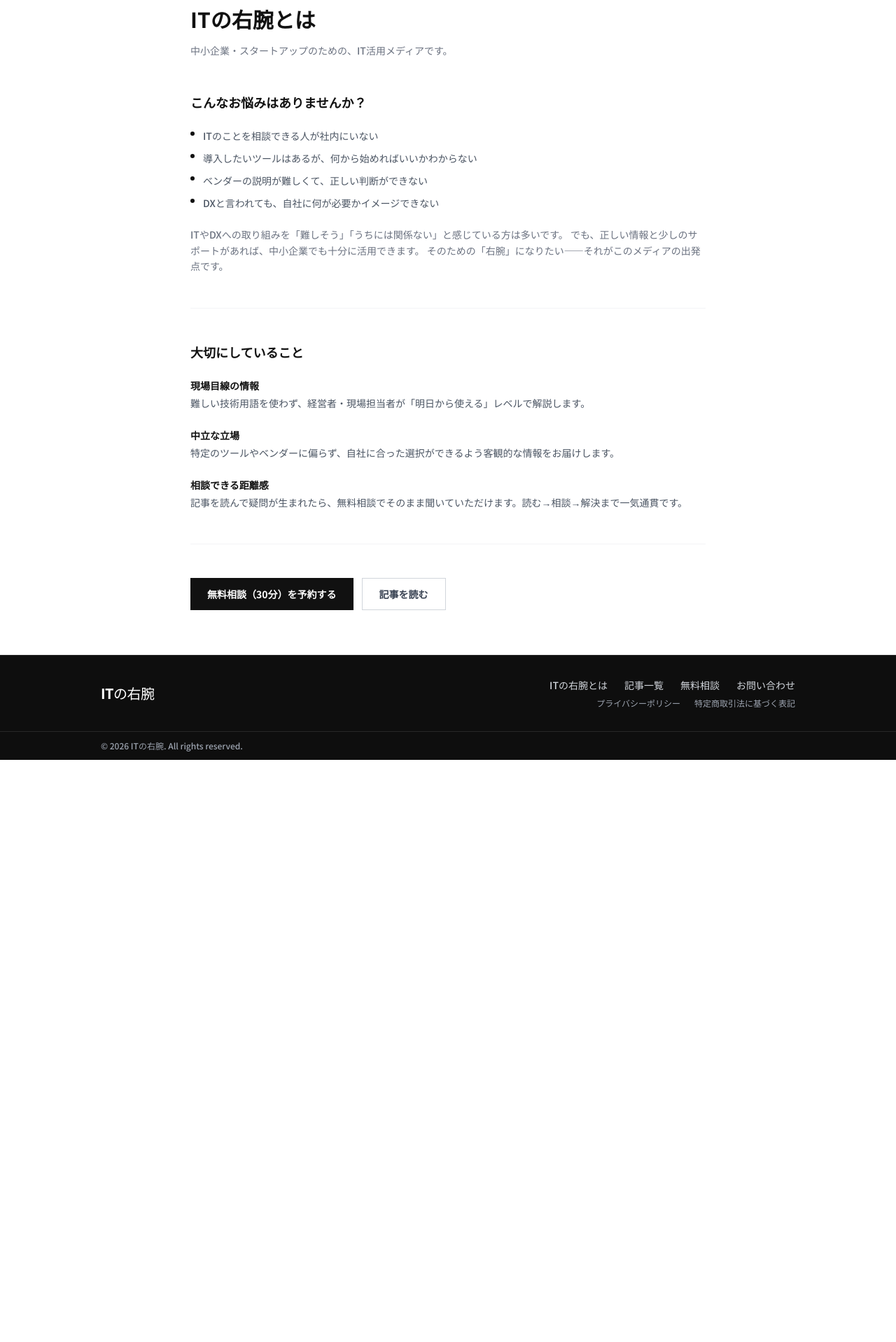
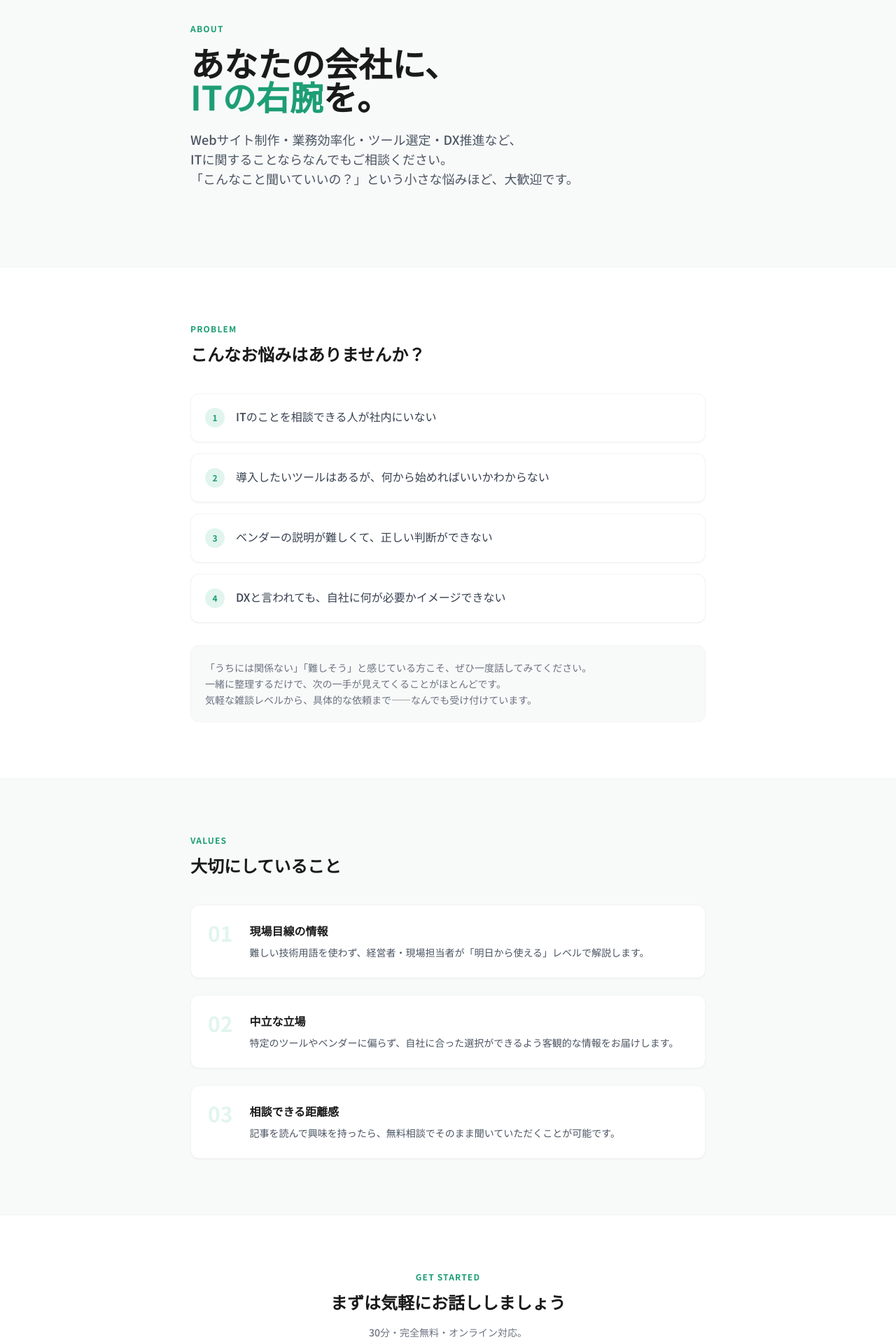
Before and after one commit to Yuto299/it-no-migiude, a Next.js app: page /concept in a window 1280 px wide. Shown: the part 160-2078 px from the top of the page at 70% size. Before the commit the page ends 1246 px from the top, so only its background shows below. Built offline with nearby package versions, Linux system fonts and the light colour scheme; no server answers.

Commit message:
fix concept up

```diff
--- a/src/app/concept/page.tsx
+++ b/src/app/concept/page.tsx
@@ -1,88 +1,155 @@
-import type { Metadata } from 'next'
-import Link from 'next/link'
+import type { Metadata } from "next";
+import Link from "next/link";
 
 export const metadata: Metadata = {
-  title: 'ITの右腕とは',
-  description: '中小企業・スタートアップのDX推進を支援するITメディア「ITの右腕」のコンセプトと想いをご紹介します。',
-}
+  title: "ITの右腕とは",
+  description:
+    "中小企業・スタートアップのDX推進を支援するITメディア「ITの右腕」のコンセプトと想いをご紹介します。",
+};
 
 const PROBLEMS = [
-  'ITのことを相談できる人が社内にいない',
-  '導入したいツールはあるが、何から始めればいいかわからない',
-  'ベンダーの説明が難しくて、正しい判断ができない',
-  'DXと言われても、自社に何が必要かイメージできない',
-]
+  "ITのことを相談できる人が社内にいない",
+  "導入したいツールはあるが、何から始めればいいかわからない",
+  "ベンダーの説明が難しくて、正しい判断ができない",
+  "DXと言われても、自社に何が必要かイメージできない",
+];
 
 const VALUES = [
   {
-    title: '現場目線の情報',
-    desc: '難しい技術用語を使わず、経営者・現場担当者が「明日から使える」レベルで解説します。',
+    num: "01",
+    title: "現場目線の情報",
+    desc: "難しい技術用語を使わず、経営者・現場担当者が「明日から使える」レベルで解説します。",
   },
   {
-    title: '中立な立場',
-    desc: '特定のツールやベンダーに偏らず、自社に合った選択ができるよう客観的な情報をお届けします。',
+    num: "02",
+    title: "中立な立場",
+    desc: "特定のツールやベンダーに偏らず、自社に合った選択ができるよう客観的な情報をお届けします。",
   },
   {
-    title: '相談できる距離感',
-    desc: '記事を読んで疑問が生まれたら、無料相談でそのまま聞いていただけます。読む→相談→解決まで一気通貫です。',
+    num: "03",
+    title: "相談できる距離感",
+    desc: "記事を読んで興味を持ったら、無料相談でそのまま聞いていただくことが可能です。",
   },
-]
+];
 
 export default function ConceptPage() {
   return (
-    <main className="max-w-3xl mx-auto px-4 py-12 md:py-16">
-      <p className="text-xs font-medium text-gray-400 uppercase tracking-wider mb-2">About</p>
-      <h1 className="font-serif text-2xl md:text-3xl font-bold text-[#111] mb-4">ITの右腕とは</h1>
-      <p className="text-sm text-gray-500 leading-relaxed mb-12">
-        中小企業・スタートアップのための、IT活用メディアです。
+    <main>
+      {/* ヒーロー */}
+      <section className="bg-[#f8faf9] border-b border-gray-100 py-20 md:py-28">
+        <div className="max-w-3xl mx-auto px-4">
+          <p className="text-xs font-semibold tracking-widest text-brand-green uppercase mb-4">
+            About
           </p>
+          <h1 className="text-3xl md:text-5xl font-bold text-[#1a1a1a] leading-tight mb-6">
+            あなたの会社に、
+            <br />
+            <span className="text-brand-green">ITの右腕</span>を。
+          </h1>
+          <p className="text-base md:text-lg text-gray-600 leading-relaxed max-w-xl">
+            Webサイト制作・業務効率化・ツール選定・DX推進など、
+            <br />
+            ITに関することならなんでもご相談ください。
+            <br />
+            「こんなこと聞いていいの？」という小さな悩みほど、大歓迎です。
+          </p>
+        </div>
+      </section>
 
       {/* 課題 */}
-      <section className="mb-12 pb-12 border-b border-gray-100">
-        <h2 className="font-serif text-lg font-bold text-[#111] mb-6">こんなお悩みはありませんか？</h2>
-        <ul className="flex flex-col gap-3">
-          {PROBLEMS.map((p) => (
-            <li key={p} className="flex items-start gap-3 text-sm text-gray-600">
-              <span className="mt-1 w-1.5 h-1.5 rounded-full bg-[#111] shrink-0" />
+      <section className="py-16 md:py-20">
+        <div className="max-w-3xl mx-auto px-4">
+          <p className="text-xs font-semibold tracking-widest text-brand-green uppercase mb-3">
+            Problem
+          </p>
+          <h2 className="text-2xl font-bold text-[#1a1a1a] mb-10">
+            こんなお悩みはありませんか？
+          </h2>
+          <ul className="flex flex-col gap-4">
+            {PROBLEMS.map((p, i) => (
+              <li
+                key={p}
+                className="flex items-start gap-4 p-5 bg-white border border-gray-100 rounded-xl shadow-sm"
+              >
+                <span className="shrink-0 w-7 h-7 rounded-full bg-[#E1F5EE] text-brand-green text-xs font-bold flex items-center justify-center">
+                  {i + 1}
+                </span>
+                <span className="text-sm md:text-base text-gray-700 leading-relaxed">
                   {p}
+                </span>
               </li>
             ))}
           </ul>
-        <p className="text-sm text-gray-500 leading-relaxed mt-6">
-          ITやDXへの取り組みを「難しそう」「うちには関係ない」と感じている方は多いです。
-          でも、正しい情報と少しのサポートがあれば、中小企業でも十分に活用できます。
-          そのための「右腕」になりたい——それがこのメディアの出発点です。
+          <p className="mt-8 text-sm text-gray-500 leading-relaxed bg-[#f8faf9] rounded-xl p-5 border border-gray-100">
+            「うちには関係ない」「難しそう」と感じている方こそ、ぜひ一度話してみてください。
+            <br />
+            一緒に整理するだけで、次の一手が見えてくることがほとんどです。
+            <br />
+            気軽な雑談レベルから、具体的な依頼まで——なんでも受け付けています。
           </p>
+        </div>
       </section>
 
       {/* 価値観 */}
-      <section className="mb-12 pb-12 border-b border-gray-100">
-        <h2 className="font-serif text-lg font-bold text-[#111] mb-6">大切にしていること</h2>
+      <section className="py-16 md:py-20 bg-[#f8faf9] border-y border-gray-100">
+        <div className="max-w-3xl mx-auto px-4">
+          <p className="text-xs font-semibold tracking-widest text-brand-green uppercase mb-3">
+            Values
+          </p>
+          <h2 className="text-2xl font-bold text-[#1a1a1a] mb-10">
+            大切にしていること
+          </h2>
           <div className="flex flex-col gap-6">
             {VALUES.map((v) => (
-            <div key={v.title}>
-              <h3 className="text-sm font-semibold text-[#111] mb-1">{v.title}</h3>
-              <p className="text-sm text-gray-600 leading-relaxed">{v.desc}</p>
+              <div
+                key={v.title}
+                className="flex gap-6 items-start bg-white rounded-xl p-6 border border-gray-100 shadow-sm"
+              >
+                <span className="shrink-0 text-3xl font-bold text-[#E1F5EE] leading-none">
+                  {v.num}
+                </span>
+                <div>
+                  <h3 className="font-bold text-[#1a1a1a] mb-2">{v.title}</h3>
+                  <p className="text-sm text-gray-600 leading-relaxed">
+                    {v.desc}
+                  </p>
+                </div>
               </div>
             ))}
+          </div>
         </div>
       </section>
 
       {/* CTA */}
-      <section className="flex flex-col sm:flex-row gap-3">
+      <section className="py-16 md:py-20">
+        <div className="max-w-3xl mx-auto px-4 text-center">
+          <p className="text-xs font-semibold tracking-widest text-brand-green uppercase mb-3">
+            Get Started
+          </p>
+          <h2 className="text-2xl font-bold text-[#1a1a1a] mb-4">
+            まずは気軽にお話ししましょう
+          </h2>
+          <p className="text-sm text-gray-500 mb-8 leading-relaxed">
+            30分・完全無料・オンライン対応。
+            <br />
+            「相談するほどじゃないかな」と思っている方も、ぜひお気軽にお申し込みください。
+          </p>
+          <div className="flex flex-col sm:flex-row gap-3 justify-center">
             <Link
               href="/consultation"
-          className="inline-flex items-center justify-center px-6 py-3 font-semibold text-sm bg-[#111] text-white hover:bg-[#333] transition-colors"
+              className="inline-flex items-center justify-center px-8 py-4 font-bold text-sm bg-brand-green text-white rounded-lg hover:bg-brand-green-dark transition-colors"
             >
-          無料相談（30分）を予約する
+              無料相談（30分）を予約する →
             </Link>
             <Link
               href="/"
-          className="inline-flex items-center justify-center px-6 py-3 font-semibold text-sm border border-gray-300 text-gray-700 hover:bg-gray-50 transition-colors"
+              className="inline-flex items-center justify-center px-8 py-4 font-semibold text-sm border border-gray-200 text-gray-700 rounded-lg hover:bg-gray-50 transition-colors"
             >
               記事を読む
             </Link>
+          </div>
+        </div>
       </section>
     </main>
-  )
+  );
 }
--- a/src/app/consultation/page.tsx
+++ b/src/app/consultation/page.tsx
@@ -1,91 +1,162 @@
-import type { Metadata } from 'next'
-import Link from 'next/link'
-import CalendlyEmbed from './CalendlyEmbed'
+import type { Metadata } from "next";
+import Link from "next/link";
+import CalendlyEmbed from "./CalendlyEmbed";
 
 export const metadata: Metadata = {
-  title: '無料相談（30分）',
-  description: 'ITやDXについて気軽にご相談ください。30分・完全無料・オンライン対応の無料相談を受け付けています。',
-}
+  title: "無料相談（30分）",
+  description:
+    "ITやDXについて気軽にご相談ください。30分・完全無料・オンライン対応の無料相談を受け付けています。",
+};
 
 const POINTS = [
   {
     icon: (
-      <svg className="w-6 h-6" viewBox="0 0 24 24" fill="none" aria-hidden>
-        <circle cx="12" cy="12" r="10" stroke="currentColor" strokeWidth="1.5" />
-        <path d="M12 7v5l3 3" stroke="currentColor" strokeWidth="1.5" strokeLinecap="round" />
+      <svg className="w-5 h-5" viewBox="0 0 24 24" fill="none" aria-hidden>
+        <circle cx="12" cy="12" r="10" stroke="currentColor" strokeWidth="2" />
+        <path
+          d="M12 7v5l3 3"
+          stroke="currentColor"
+          strokeWidth="2"
+          strokeLinecap="round"
+        />
       </svg>
     ),
-    label: '30分',
-    desc: '気軽に話せる短さ',
+    label: "30分",
+    desc: "気軽に話せる短さ",
   },
   {
     icon: (
-      <svg className="w-6 h-6" viewBox="0 0 24 24" fill="none" aria-hidden>
-        <rect x="3" y="5" width="18" height="14" rx="2" stroke="currentColor" strokeWidth="1.5" />
-        <path d="M9 9l3 3 3-3" stroke="currentColor" strokeWidth="1.5" strokeLinecap="round" strokeLinejoin="round" />
+      <svg className="w-5 h-5" viewBox="0 0 24 24" fill="none" aria-hidden>
+        <rect
+          x="3"
+          y="5"
+          width="18"
+          height="14"
+          rx="2"
+          stroke="currentColor"
+          strokeWidth="2"
+        />
+        <path d="M3 9h18" stroke="currentColor" strokeWidth="2" />
       </svg>
     ),
-    label: 'オンライン対応',
-    desc: '全国どこからでも',
+    label: "オンライン対応",
+    desc: "全国どこからでも",
   },
   {
     icon: (
-      <svg className="w-6 h-6" viewBox="0 0 24 24" fill="none" aria-hidden>
-        <path d="M12 2l2.4 7.4H22l-6.2 4.5 2.4 7.4L12 17l-6.2 4.3 2.4-7.4L2 9.4h7.6L12 2z" stroke="currentColor" strokeWidth="1.5" strokeLinecap="round" strokeLinejoin="round" />
+      <svg className="w-5 h-5" viewBox="0 0 24 24" fill="none" aria-hidden>
+        <path
+          d="M12 2l2.4 7.4H22l-6.2 4.5 2.4 7.4L12 17l-6.2 4.3 2.4-7.4L2 9.4h7.6L12 2z"
+          stroke="currentColor"
+          strokeWidth="2"
+          strokeLinecap="round"
+          strokeLinejoin="round"
+        />
       </svg>
     ),
-    label: '完全無料',
-    desc: '費用は一切かかりません',
+    label: "完全無料",
+    desc: "費用は一切かかりません",
   },
-]
+];
+
+const TOPICS = [
+  "Webサイトを作りたい・リニューアルしたい",
+  "DXの進め方がわからない",
+  "どのツールを選べばいいか迷っている",
+  "社内の業務を効率化したい",
+  "コスト削減につながるIT活用を知りたい",
+  "ベンダーとのやり取りで困っている",
+  "何から始めればいいか整理したい",
+];
 
 export default function ConsultationPage() {
-  const calendlyUrl = process.env.NEXT_PUBLIC_CALENDLY_URL ?? ''
+  const calendlyUrl = process.env.NEXT_PUBLIC_CALENDLY_URL ?? "";
 
   return (
-    <main className="bg-[#f8f8f6] min-h-screen py-16 md:py-20">
-      <div className="max-w-3xl mx-auto px-4">
-        {/* ヘッダー */}
-        <div className="mb-10 text-center">
-          <p className="text-xs font-medium text-gray-400 uppercase tracking-wider mb-2">Free Consultation</p>
-          <h1 className="font-serif text-3xl font-bold text-[#1a1a1a] mb-3">無料相談（30分）</h1>
-          <p className="text-sm text-gray-500 leading-relaxed">
-            DXの進め方、ツール選定、コスト削減——
-            <br className="hidden sm:block" />
-            どんな小さな疑問でも、まずお話しください。
+    <main>
+      {/* ヒーロー */}
+      <section className="bg-[#f8faf9] border-b border-gray-100 py-16 md:py-20">
+        <div className="max-w-3xl mx-auto px-4 text-center">
+          <p className="text-xs font-semibold tracking-widest text-brand-green uppercase mb-4">
+            Free Consultation
+          </p>
+          <h1 className="text-3xl md:text-4xl font-bold text-[#1a1a1a] mb-4">
+            無料相談（30分）
+          </h1>
+          <p className="text-base text-gray-600 leading-relaxed max-w-xl mx-auto">
+            Web制作・ツール選定・業務効率化・DX推進など、
+            <br />
+            ITに関することならなんでもOKです。
+            <br />
+            「こんなこと聞いていいの？」という内容ほど、ぜひお話しください。
           </p>
         </div>
+      </section>
 
+      <div className="max-w-3xl mx-auto px-4 py-12 md:py-16 flex flex-col gap-12">
         {/* 3ポイント */}
-        <div className="grid grid-cols-3 gap-4 mb-10">
+        <div className="grid grid-cols-3 gap-4">
           {POINTS.map((point) => (
             <div
               key={point.label}
-              className="flex flex-col items-center gap-2 p-4 bg-white rounded-xl border border-gray-100 text-center"
+              className="flex flex-col items-center gap-2 p-5 bg-white rounded-xl border border-gray-100 shadow-sm text-center"
             >
-              <div className="flex items-center justify-center w-12 h-12 rounded-full bg-gray-100 text-gray-600">
+              <div className="flex items-center justify-center w-11 h-11 rounded-full bg-[#E1F5EE] text-brand-green">
                 {point.icon}
               </div>
-              <span className="font-bold text-sm text-[#1a1a1a]">{point.label}</span>
-              <span className="text-xs text-gray-400 leading-snug">{point.desc}</span>
+              <span className="font-bold text-sm text-[#1a1a1a]">
+                {point.label}
+              </span>
+              <span className="text-xs text-gray-400 leading-snug">
+                {point.desc}
+              </span>
             </div>
           ))}
         </div>
 
+        {/* こんな相談できます */}
+        <div className="bg-white rounded-xl border border-gray-100 shadow-sm p-6 md:p-8">
+          <h2 className="font-bold text-[#1a1a1a] mb-5">
+            こんなご相談ができます
+          </h2>
+          <ul className="flex flex-col gap-3">
+            {TOPICS.map((topic) => (
+              <li
+                key={topic}
+                className="flex items-center gap-3 text-sm text-gray-700"
+              >
+                <span className="w-1.5 h-1.5 rounded-full bg-brand-green shrink-0" />
+                {topic}
+              </li>
+            ))}
+          </ul>
+          <p className="mt-5 text-xs text-gray-400 border-t border-gray-100 pt-4">
+            上記以外でも、ITに関することならなんでも相談できます。「まだ具体的じゃない」でも全然OK。
+          </p>
+        </div>
+
         {/* Calendly埋め込み */}
-        <div className="bg-white rounded-2xl shadow-sm border border-gray-100 overflow-hidden">
-          <CalendlyEmbed url={calendlyUrl} />
+        <div>
+          <h2 className="font-bold text-[#1a1a1a] mb-5">
+            日程を選択してください
+          </h2>
+          <div className="bg-white rounded-2xl shadow-sm border border-gray-100 overflow-hidden">
+            <CalendlyEmbed url={calendlyUrl} />
+          </div>
         </div>
 
         {/* フォームへの誘導 */}
-        <p className="text-center text-xs text-gray-400 mt-6">
+        <p className="text-center text-sm text-gray-400">
           日程が合わない場合は
-          <Link href="/contact" className="text-gray-700 hover:underline underline-offset-2 ml-1">
+          <Link
+            href="/contact"
+            className="text-brand-green font-medium hover:underline underline-offset-2 ml-1"
+          >
             お問い合わせフォーム
           </Link>
           からご連絡ください。
         </p>
       </div>
     </main>
-  )
+  );
 }
--- a/src/components/form/ContactForm.tsx
+++ b/src/components/form/ContactForm.tsx
@@ -101,7 +101,7 @@ export default function ContactForm() {
       <button
         type="submit"
         disabled={isSubmitting}
-        className="w-full py-3.5 font-semibold text-sm text-white bg-[#111] hover:bg-[#333] transition-colors disabled:opacity-60 disabled:cursor-not-allowed"
+        className="w-full py-3.5 font-semibold text-sm text-white bg-brand-green hover:bg-brand-green-dark transition-colors rounded-lg disabled:opacity-60 disabled:cursor-not-allowed"
       >
         {isSubmitting ? '送信中...' : '送信する'}
       </button>
```
Also changed, not shown: src/app/contact/page.tsx (+99 -29 lines). Lines whose indentation alone changed are shown as unchanged.
